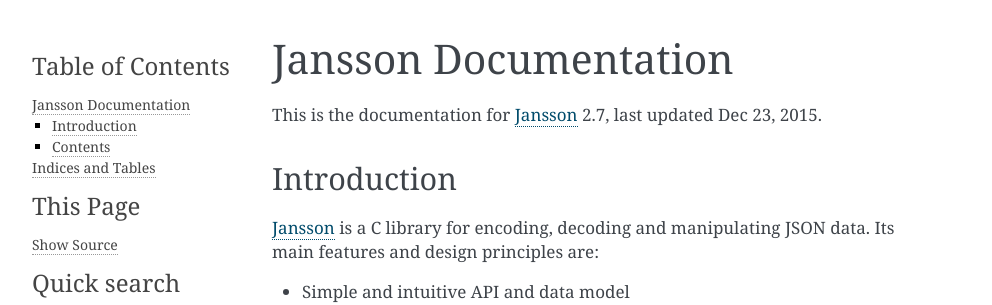
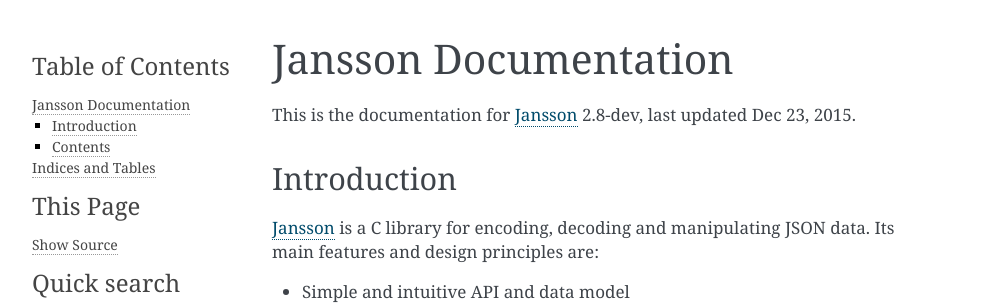
Before and after one commit to akheron/jansson, a Sphinx documentation site: the page built from doc/index.rst, in a window 1280 px wide. Shown: the top 305 px of the page, without its empty margins (148-1140 px from the left). Built offline with Sphinx 7.4.7, drawn with Linux system fonts in a browser that asks for light colours.

Commit message:
Change doc version to 2.8-dev
It's shown in the front page of readthedocs/latest.

```diff
--- a/doc/conf.py
+++ b/doc/conf.py
@@ -48,7 +48,7 @@
 # built documents.
 #
 # The short X.Y version.
-version = '2.7'
+version = '2.8-dev'
 # The full version, including alpha/beta/rc tags.
 release = version
 
```
